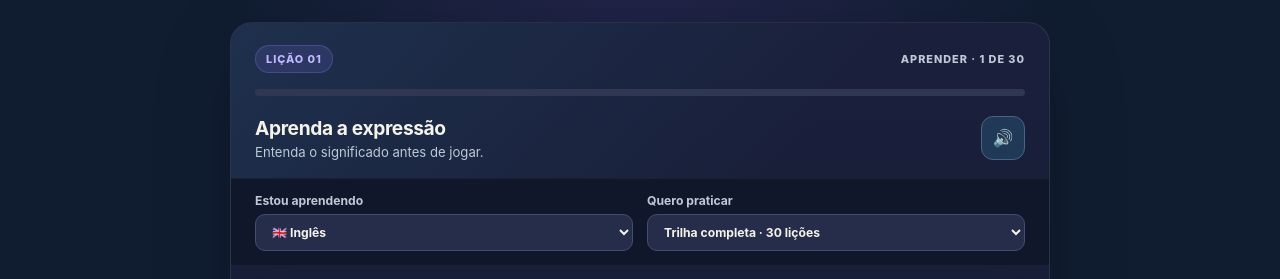
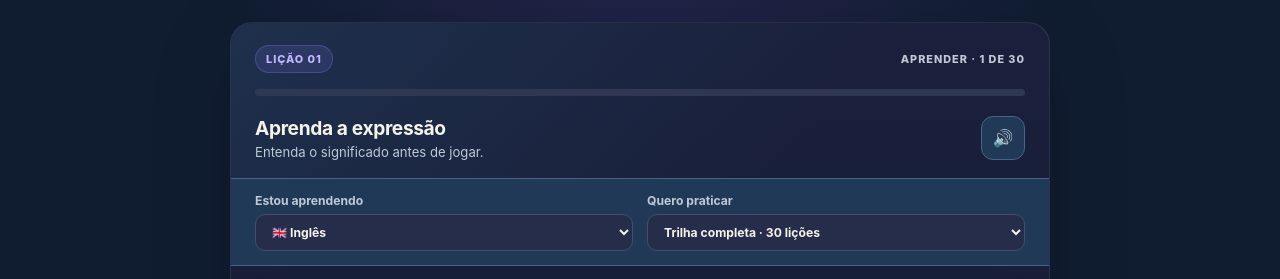
Before and after one commit to KenedyDesenvolvedor/lingopulse-mvp, a website with bundled scripts: page index.html in a window 1280 px wide. Shown: the part 298-577 px from the top of the page. Built offline with nearby package versions, Linux system fonts and the light colour scheme; files whose address does not match are found by name.

Commit message:
Corrigir cores do seletor de idiomas
Faz os controles de seleção de idioma acompanharem a paleta ativa e melhora o contraste nos temas claros.

```diff
--- a/css/styles.css
+++ b/css/styles.css
@@ -13,7 +13,8 @@
 /* Trilhas por tema e revisão por lembrança ativa */
 .learning-controls{display:grid;grid-template-columns:repeat(2,minmax(0,1fr));gap:14px;padding:14px 24px;background:#11172b;border-top:1px solid #ffffff0b;border-bottom:1px solid #ffffff0b}
 .learning-control{display:grid;gap:6px;color:var(--muted);font-size:.76rem;font-weight:700}
-.learning-control select{width:100%;max-width:none;color:var(--text)}
+.learning-controls{background:var(--panel2);border-color:var(--line)}
+.learning-control select{width:100%;max-width:none;color:var(--text);color-scheme:inherit}
 .reading-guide{margin:0 0 8px;color:#d3caff;font-size:.78rem;line-height:1.5;overflow-wrap:anywhere}
 .practice-reading{display:block;margin-top:5px;color:#c4bfff;font-size:.78rem;font-weight:600;line-height:1.45;overflow-wrap:anywhere}
 .learning-note-title{margin:14px 0 6px;font-size:.78rem;color:var(--cyan)}
```
